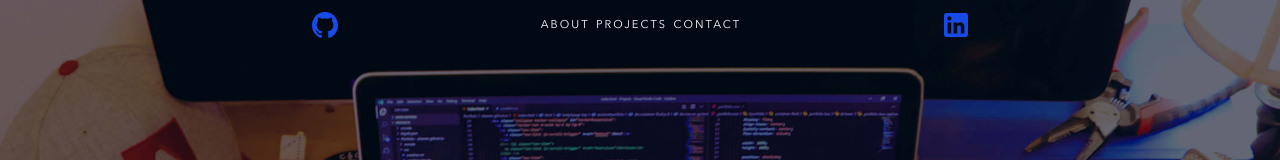
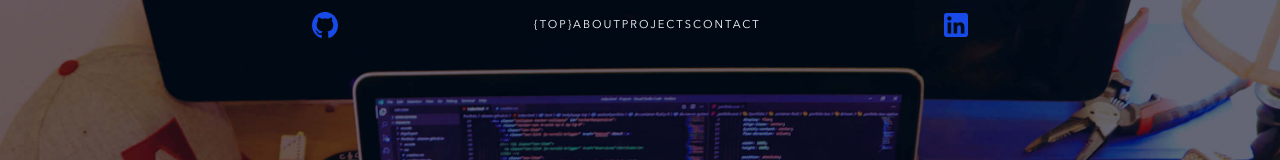
Before and after one commit to sklanier/Portfolio, a Next.js app: page / in a window 1280 px wide. Shown: the top 160 px of the page. Built offline with nearby package versions, Linux system fonts and the light colour scheme.

Commit message:
added top to nav

```diff
--- a/components/Nav.js
+++ b/components/Nav.js
@@ -12,7 +12,8 @@ const Nav = () => (
     <div className="bg-transparent flex justify-around w-8/12 m-auto" style={navStyles.navBar}>
       <a href="https://www.github.com/sklanier" target="_blank"><img src="assets/img/Github-icon.svg"/></a>
       <div className="flex justify-evenly w-3/12">
-        <AnchorLink className="transition duration-500 navText" href="#header">ABOUT</AnchorLink>
+        <AnchorLink className="transition duration-500 navText" href="#header">&#123;TOP&#125;</AnchorLink>
+        <AnchorLink className="transition duration-500 navText" href="#about">ABOUT</AnchorLink>
         <AnchorLink className="transition duration-500 navText" href="#projects">PROJECTS</AnchorLink>
         <AnchorLink className="transition duration-500 navText" href="#contact">CONTACT</AnchorLink>
       </div>
```
